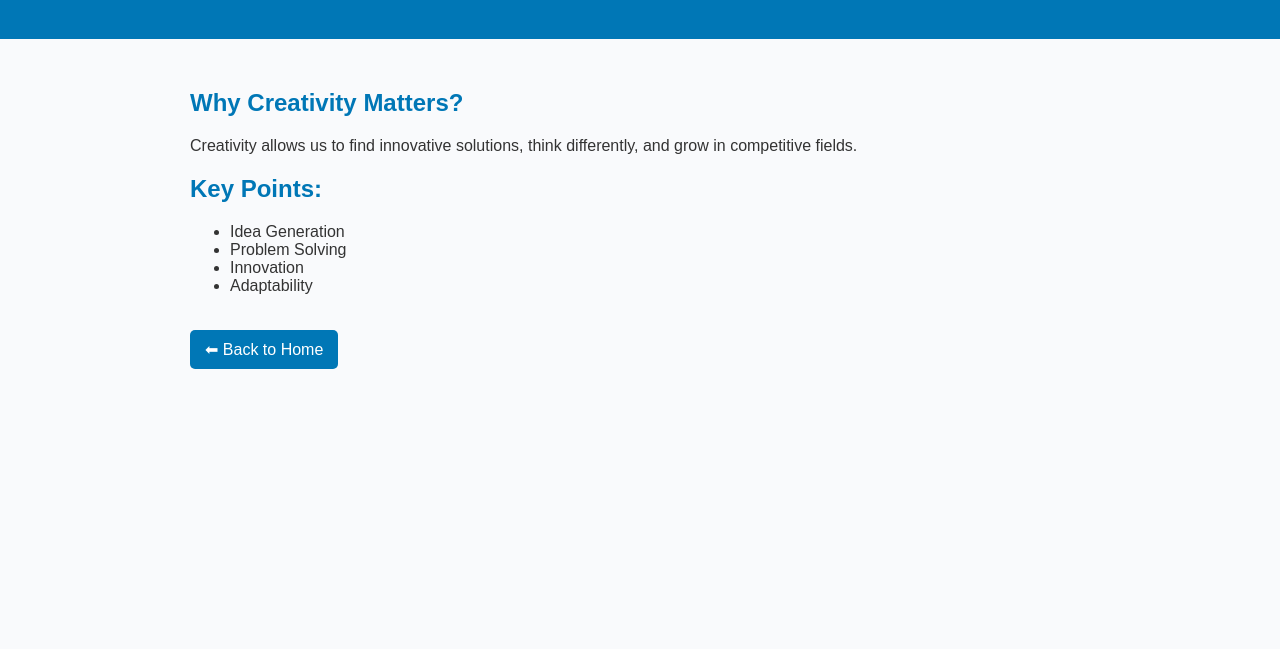
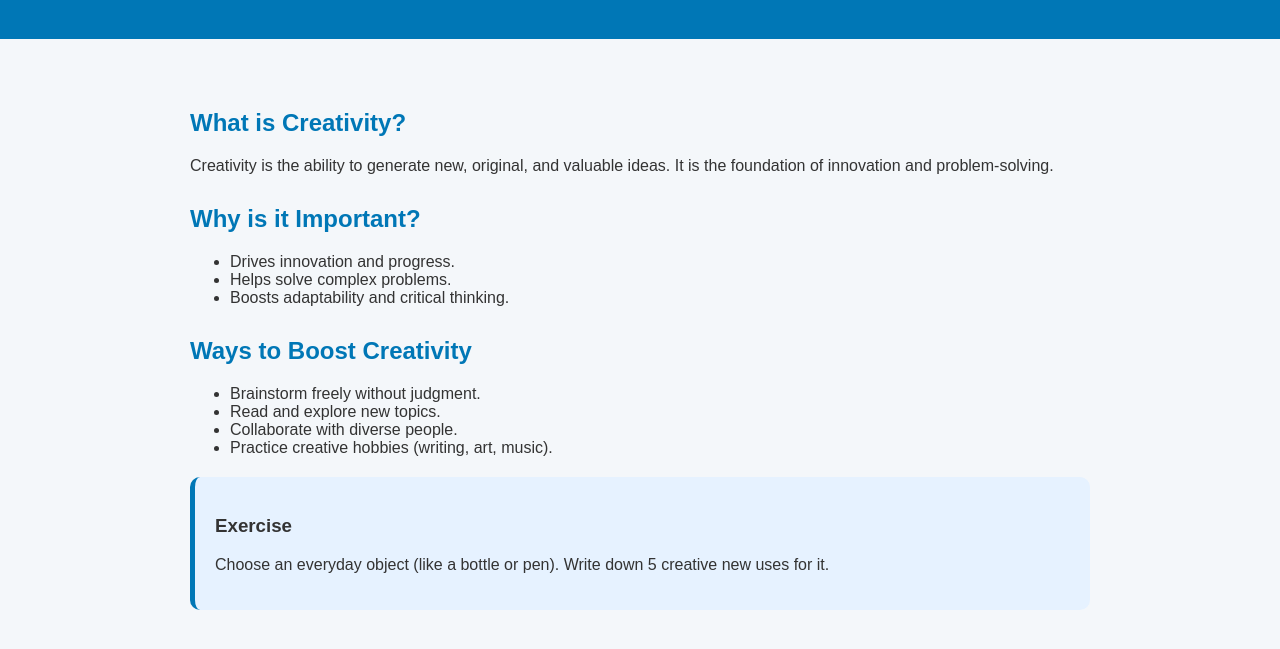
Before and after one commit to abhishekdegaonkar/soft-skills-hub, a plain HTML site: page creativity.html in a window 1280 px wide. Shown: the part 81-730 px from the top of the page. Drawn offline with Linux system fonts and the light colour scheme.

Commit message:
Update creativity.html

```diff
--- a/creativity.html
+++ b/creativity.html
@@ -3,15 +3,13 @@
 <head>
   <meta charset="UTF-8">
   <meta name="viewport" content="width=device-width, initial-scale=1.0">
-  <title>Creativity - Soft Skills Hub</title>
+  <title>Creativity</title>
   <style>
-    body { font-family: Arial, sans-serif; margin: 0; padding: 0; background: #f9fafc; color: #333; }
-    header { background: #0077b6; color: white; padding: 20px; text-align: center; }
-    .container { padding: 30px; max-width: 900px; margin: auto; }
-    h2 { color: #0077b6; }
-    ul { margin: 15px 0; }
-    a.back { display: inline-block; margin-top: 20px; padding: 10px 15px; background: #0077b6; color: white; text-decoration: none; border-radius: 5px; }
-    a.back:hover { background: #023e8a; }
+    body { font-family: Arial, sans-serif; background: #f4f7fa; color: #333; margin: 0; }
+    header { background: #0077b6; color: white; text-align: center; padding: 20px; }
+    .container { max-width: 900px; margin: auto; padding: 40px; }
+    h2 { color: #0077b6; margin-top: 30px; }
+    .exercise { background: #e6f2ff; padding: 20px; border-left: 5px solid #0077b6; margin-top: 20px; border-radius: 10px; }
   </style>
 </head>
 <body>
@@ -19,16 +17,28 @@
     <h1>Creativity</h1>
   </header>
   <div class="container">
-    <h2>Why Creativity Matters?</h2>
-    <p>Creativity allows us to find innovative solutions, think differently, and grow in competitive fields.</p>
-    <h2>Key Points:</h2>
+    <h2>What is Creativity?</h2>
+    <p>Creativity is the ability to generate new, original, and valuable ideas. It is the foundation of innovation and problem-solving.</p>
+
+    <h2>Why is it Important?</h2>
     <ul>
-      <li>Idea Generation</li>
-      <li>Problem Solving</li>
-      <li>Innovation</li>
-      <li>Adaptability</li>
+      <li>Drives innovation and progress.</li>
+      <li>Helps solve complex problems.</li>
+      <li>Boosts adaptability and critical thinking.</li>
     </ul>
-    <a href="index.html" class="back">⬅ Back to Home</a>
+
+    <h2>Ways to Boost Creativity</h2>
+    <ul>
+      <li>Brainstorm freely without judgment.</li>
+      <li>Read and explore new topics.</li>
+      <li>Collaborate with diverse people.</li>
+      <li>Practice creative hobbies (writing, art, music).</li>
+    </ul>
+
+    <div class="exercise">
+      <h3>Exercise</h3>
+      <p>Choose an everyday object (like a bottle or pen). Write down 5 creative new uses for it.</p>
+    </div>
   </div>
 </body>
 </html>
```
